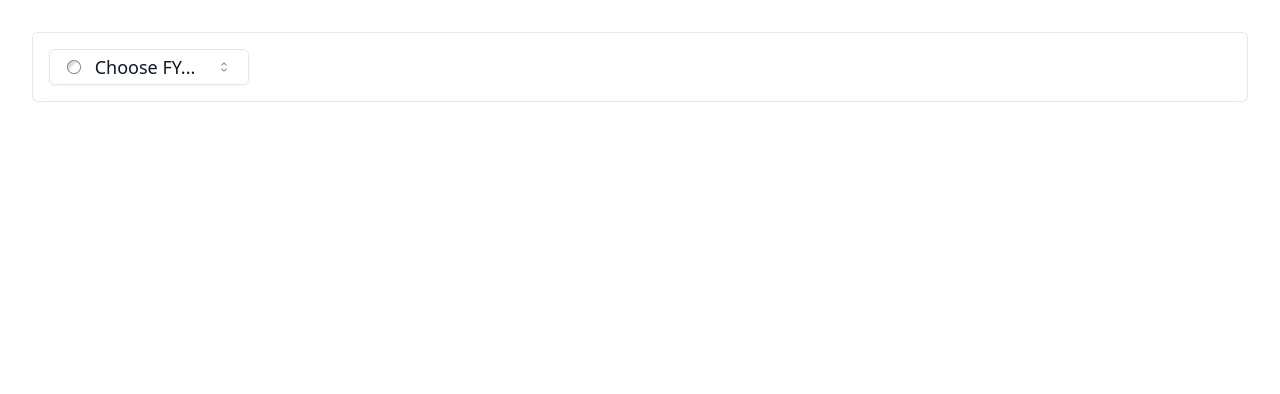
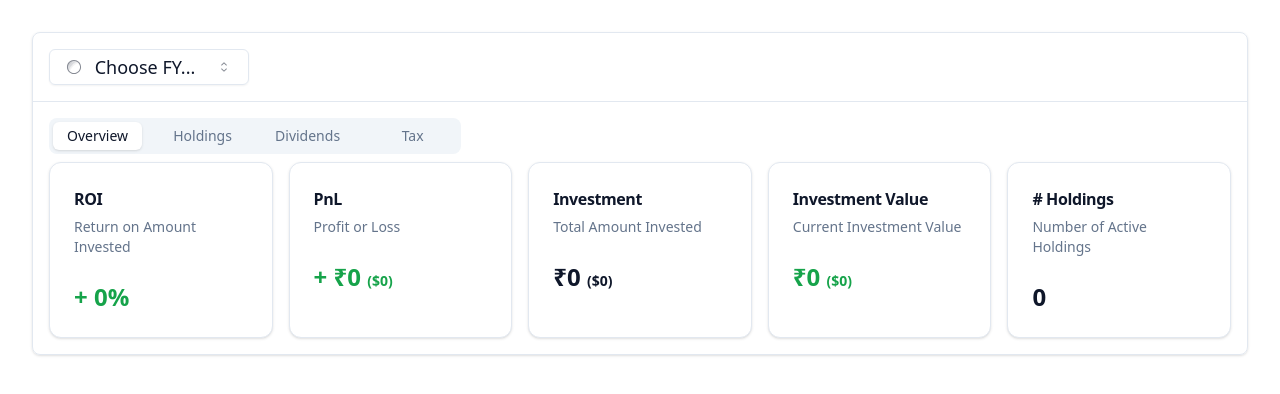
Before and after one commit to yashhjaggi1998/Stan-Weinstein-Portfolio, a Next.js app: page /portfolio in a window 1280 px wide. Shown: the top 394 px of the page. Built offline with nearby package versions, Linux system fonts and the light colour scheme; no server answers.

Commit message:
Updated portfolio react page

```diff
--- a/pages/portfolio.tsx
+++ b/pages/portfolio.tsx
@@ -1,19 +1,73 @@
-import {useState} from "react";
+import {useEffect, useState} from "react";
 import { useMediaQuery } from "@/hooks/use-media-query";
 
-import { FinancialYear } from "@/utils/types/FinancialYear";
 import { DesktopDrowpdown } from "@/components/custom/DesktopDropdown";
 import { MobileDropdown } from "@/components/custom/MobileDropDown";
+import { Tabs, TabsContent, TabsList, TabsTrigger } from "@/components/ui/tabs";
+import { Card, CardContent, CardDescription, CardHeader, CardTitle } from "@/components/ui/card";
+
+import theme from "@/utils/theme";
+import { convertINRToUSD } from "@/utils/ConvertINRToUSD";
+import { AnnualOverviewData } from "@/types/AnnualOverviewData";
+import { FinancialYear } from "@/types/FinancialYear";
+import { OverviewTab } from "@/components/custom/OverviewTab";
 
 export default function Portfolio() {
 
-    const isDesktop = useMediaQuery("(min-width: 720px)");
+    const isDesktop = useMediaQuery("(min-width: 1080px)");
 
     const [isDrawerOpen, setDrawerOpen] = useState(false);
     const [ selectedFinancialYear, setSelectedFinancialYear ] = useState<FinancialYear | null>(null);
 
+    const [exchangeRate, setExchangeRate] = useState<number>(0);
+    const [annualOverviewData, setAnnualOverviewData] = useState<AnnualOverviewData>({
+        percentReturn: 0,
+        absoluteReturn: 0,
+        absoluteReturnUSD: 0,
+        amountInvested: 0,
+        amountInvestedUSD: 0,
+        currentInvestmentValue: 0,
+        currentInvestmentValueUSD: 0,
+        numberOfHoldings: 0,
+    });
+
+    useEffect(() => {
+        async function getExchangeRate() {
+            const _exchangeRate = await convertINRToUSD(100);
+            if (_exchangeRate.status === 'error') {
+                console.error(_exchangeRate.message);
+                return;
+            }
+            setExchangeRate(_exchangeRate.data);
+        }
+        getExchangeRate();
+    }, []);
+
+    useEffect(() => {
+
+        async function fetchData() {
+
+            if (!selectedFinancialYear) return;
+
+            const _FY = selectedFinancialYear?.year;
+            const response = await fetch('/api/v1/holdings/annual?financialYear=' + _FY);
+
+            const result = await response.json();
+            result.absoluteReturnUSD = result.absoluteReturn * exchangeRate;
+            result.amountInvestedUSD = result.amountInvested * exchangeRate;
+            result.currentInvestmentValueUSD = result.currentInvestmentValue * exchangeRate;
+
+            console.log(result);
+
+            setAnnualOverviewData(result);
+        }
+
+        fetchData();
+    }, [selectedFinancialYear]);
+
     return (
-        <div className="overflow-hidden border rounded-md m-8 p-4">
+        <div className="overflow-hidden border rounded-lg shadow m-8">
+            <div className="border-b p-4">
                 {isDesktop ?
                     <DesktopDrowpdown
                         selectedFinancialYear={selectedFinancialYear}
@@ -29,5 +83,30 @@ export default function Portfolio() {
                     />
                 }
             </div>
+
+            <div className="p-4">
+                <Tabs defaultValue="overview">
+                    <TabsList className="grid grid-cols-4 gap-4 w-fit">
+                        <TabsTrigger value="overview">Overview</TabsTrigger>
+                        <TabsTrigger value="holdings">Holdings</TabsTrigger>
+                        <TabsTrigger value="dividends">Dividends</TabsTrigger>
+                        <TabsTrigger value="tax">Tax</TabsTrigger>
+                    </TabsList>
+
+                    <OverviewTab overview_data={annualOverviewData}/>
+
+                    <TabsContent value="holdings">
+                        <div>Holdings</div>
+                    </TabsContent>
+                    <TabsContent value="dividends">
+                        <div>Dividends</div>
+                    </TabsContent>
+                    <TabsContent value="tax">
+                        <div>Tax</div>
+                    </TabsContent>
+                </Tabs>
+
+            </div>
+        </div>
     );
 };
```
Lines whose indentation alone changed are shown as unchanged.
